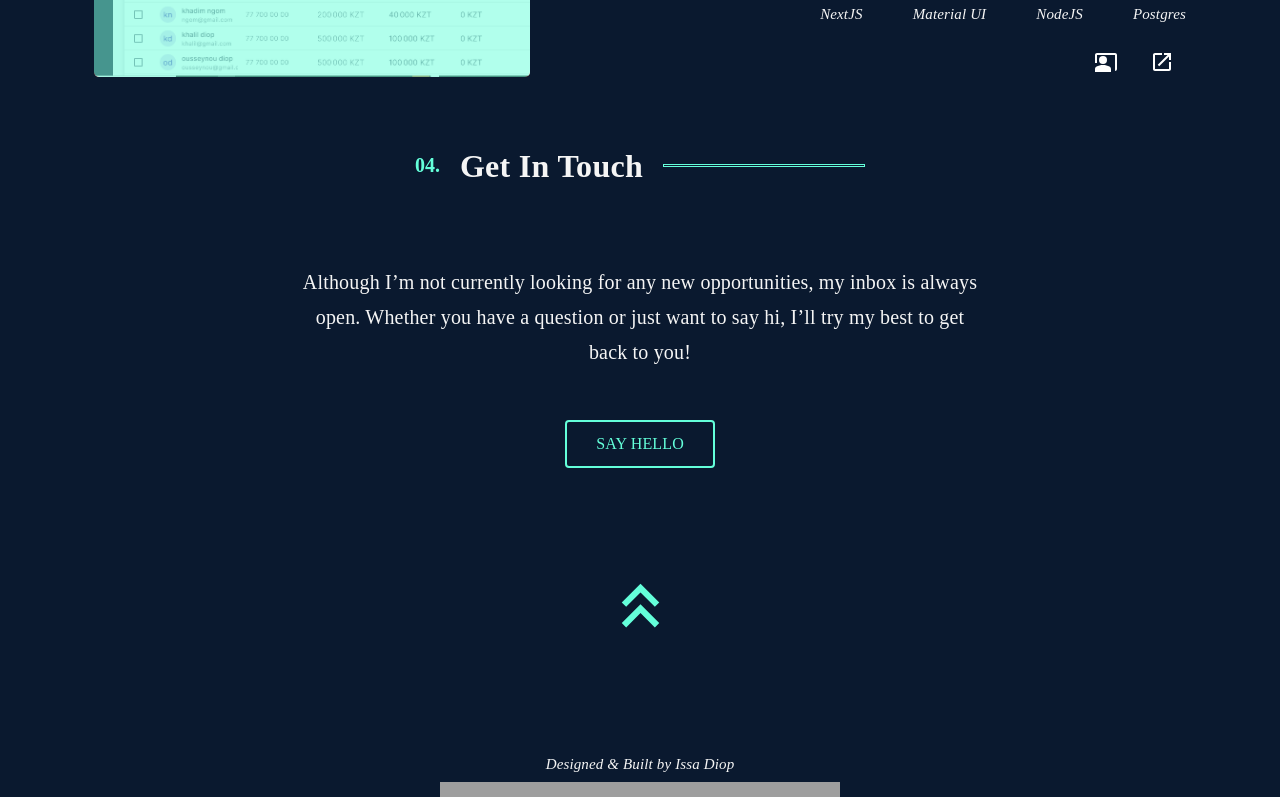
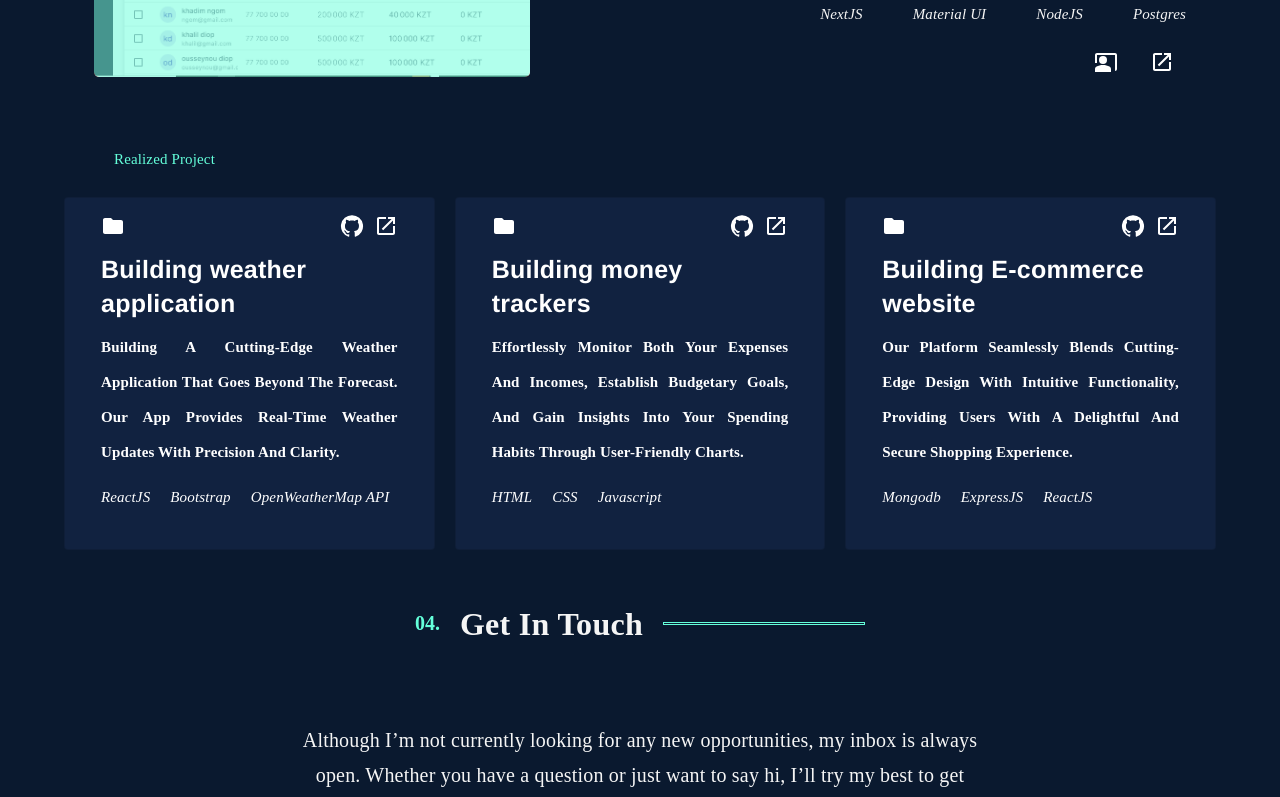
Before and after one commit to issa2580/resumev1, a React (Vite) app: page / in a window 1280 px wide. Shown: the part 3865-4662 px from the top of the page. Built offline with nearby package versions, Linux system fonts and the light colour scheme; grey boxes are pictures that could not be loaded.

Commit message:
fix work section

```diff
--- a/src/index.css
+++ b/src/index.css
@@ -1,7 +1,11 @@
 body {
   margin: 0;
   padding: 0;
+  /* 0a192f */
+  /* 020c1b */
+  /* 112240 */
   background: #0a192f;
+  /* background: #112240; */
   color: whitesmoke;
   font-family: 'Edu TAS Beginner';
 }
--- a/ui/Work/Work.tsx
+++ b/ui/Work/Work.tsx
@@ -2,9 +2,13 @@ import Box from '@mui/material/Box'
 import Container from '@mui/material/Container'
 import Typography from '@mui/material/Typography'
 import Divider from '@mui/material/Divider'
+
 import OpenInNewIcon from '@mui/icons-material/OpenInNew'
 import CoPresentIcon from '@mui/icons-material/CoPresent';
 import ClearIcon from '@mui/icons-material/Clear';
+import FolderIcon from '@mui/icons-material/Folder';
+import GitHubIcon from '@mui/icons-material/GitHub';
+
 import Ref from '../../src/assets/ref.jpg'
 import Fintra from '../../src/assets/fintra.png'
 
@@ -12,7 +16,7 @@ import '../../src/index.css'
 
 import Xarala from '../../src/assets/xarala.png'
 import ACC from '../../src/assets/acc.png'
-import { Button, Dialog, DialogActions, DialogContent, DialogContentText, DialogTitle, IconButton, Link, Slide } from '@mui/material'
+import { Button, Card, CardContent, Dialog, DialogActions, DialogContent, DialogContentText, DialogTitle, IconButton, Link, Slide } from '@mui/material'
 import React from 'react'
 import { TransitionProps } from '@mui/material/transitions'
 
@@ -35,6 +39,45 @@ const Transition = React.forwardRef(function Transition(
     return <Slide direction='up' ref={ref} {...props}></Slide>
 })
 
+const projects = [
+    {
+        folder: <FolderIcon />,
+        link: <OpenInNewIcon />,
+        github: <GitHubIcon />,
+        title: 'Building weather application',
+        desc: 'Building a cutting-edge weather application that goes beyond the forecast. Our app provides real-time weather updates with precision and clarity.',
+        stack1: 'ReactJS',
+        stack2: 'Bootstrap',
+        stack3: 'OpenWeatherMap API',
+        gitLink: 'https://github.com/issa2580/Meteo-react',
+        navLink: 'weather-app-three-snowy.vercel.app/'
+    },
+    {
+        folder: <FolderIcon />,
+        link: <OpenInNewIcon />,
+        github: <GitHubIcon />,
+        title: 'Building money trackers',
+        desc: 'Effortlessly monitor both your expenses and incomes, establish budgetary goals, and gain insights into your spending habits through user-friendly charts. ',
+        stack1: 'HTML',
+        stack2: 'CSS',
+        stack3: 'Javascript',
+        gitLink: 'https://github.com/issa2580/Gestion-budget',
+        navLink: 'gestion-budget.vercel.app'
+    },
+    {
+        folder: <FolderIcon />,
+        link: <OpenInNewIcon />,
+        github: <GitHubIcon />,
+        title: 'Building E-commerce website',
+        desc: 'Our platform seamlessly blends cutting-edge design with intuitive functionality, providing users with a delightful and secure shopping experience.',
+        stack1: 'Mongodb',
+        stack2: 'ExpressJS',
+        stack3: 'ReactJS',
+        gitLink: 'https://github.com/issa2580/idshop',
+        navLink: 'https://github.com/'
+    }
+]
+
 const Work = () => {
 
     const [open, setOpen] = React.useState(false)
@@ -46,6 +89,7 @@ const Work = () => {
     const handleClose = () => {
         setOpen(false)
     }
+
     return (
       <Box
         id='work'
@@ -169,7 +213,7 @@ const Work = () => {
                         </Box>
                         <Box
                             sx={{
-                                background:'#233554',
+                                background:'#112240',
                                 borderRadius: '5px',
                                 display: {xs: 'flex', md: 'flex'},
                                 justifyContent: {xs: 'end', md: 'center'},
@@ -431,7 +475,7 @@ const Work = () => {
                         </Box>
                         <Box
                             sx={{
-                                background:'#233554',
+                                background:'#112240',
                                 borderRadius: '5px',
                                 display: {xs: 'flex', md: 'flex'},
                                 justifyContent: {xs: 'start', md: 'center'},
@@ -750,7 +794,7 @@ const Work = () => {
                         </Box>
                         <Box
                             sx={{
-                                background:'#233554',
+                                background:'#112240',
                                 borderRadius: '5px',
                                 display: {xs: 'flex', md: 'flex'},
                                 justifyContent: {xs: 'end', md: 'center'},
@@ -955,36 +999,9 @@ const Work = () => {
                     </Box>
                 </Box>
 
-                    {/* Box Expenses Trackers  */}
-                {/* <Box
-                    sx={{
-                        display:'flex',
-                        justifyContent:'center',
-                        alignItems:'center',
-                        py:'50px'
-                    }}>
-
-                    <Box
-                        sx={{
-                            display:'flex',
-                            width:'100%',
-                            flexDirection: 'column',
-                            position: 'relative',
-                            left: '30px',
-                            gap:'10px',
-                            zIndex: 2
-                        }}>
-                        <Box
-                            sx={{
-                                display: {xs: 'flex', md: 'flex'},
-                                flexDirection: {xs: 'column', md: 'column'},
-                                justifyContent: {xs: 'start', md: 'start'},
-                                alignItems: {xs: 'start', md: 'start'},
-                                width: {xs: '90%', md: '100%'},
-                                margin: {xs: '0 10px', md: '0'}
-                            }}>
                 <Typography
                     sx={{
+                        pb: '20px',
                         fontSize: '15px',
                         textTransform: 'capitalize',
                         fontWeight: 400,
@@ -993,34 +1010,73 @@ const Work = () => {
                         fontStyle: 'normal',
                         lineHeight: '35px',
                         textAlign: 'justify',
-                                    color: '#64ffda'
+                        color: '#64ffda',
+                        mx: {xs: '50px'},
                     }}>
-                                realized project
+                        Realized project
                     </Typography>
+                <Box
+                    sx={{
+                        display: {md: 'grid', xs: 'flex'},
+                        flexDirection: {xs: 'column'},
+                        justifyContent: {xs: 'column'},
+                        alignItems: {xs: 'column'},
+                        gridTemplateColumns: 'repeat(3, 1fr)',
+                        gap: '20px',
+                        pb: '50px',
+
+                    }}>
+                    {projects.map(project =>(
+                        <Card
+                            sx={{
+                                background: '#112240',
+                                mx: {xs: '50px', md: '0px'},
+                                '&:hover': {
+                                    transition: 'all 0.3s ease',
+                                    cursor: 'pointer',
+                                    transform: 'translateY(-10px)',
+                                }
+                            }}
+                            variant='outlined'>
+                                <CardContent
+                                    sx={{
+                                        mx: '20px',
+                                        color: '#FFFFFF',
+                                    }}>
+                                    <Box sx={{display: 'flex', justifyContent: 'space-between', pb: '10px'}}>
+                                        <Box
+                                            sx={{
+
+                                                '&:hover': {
+                                                    color: '#64ffda',
+                                                }
+                                            }}>
+                                            {project.folder}
+                                        </Box>
+                                        <Box sx={{display: 'flex', gap: '10px'}}>
+                                            <Link style={{color: 'white'}} href={project.gitLink} target='_blank'>
+                                            {project.github}
+                                            </Link>
+                                            <Link style={{color: 'white'}} href={project.navLink} target='_blank'>
+                                            {project.link}
+                                            </Link>
+                                        </Box>
+                                    </Box>
                                     <Typography
                                         sx={{
-                                    fontSize: '30px',
-                                    textTransform: 'capitalize',
+                                            fontSize: '25px',
                                             fontWeight: 900,
-                                    fontFamily: 'Edu TAS Beginner',
-                                    whiteSpace: 'nowrap',
                                             fontStyle: 'normal',
-                                    lineHeight: '35px',
-                                    textAlign: 'justify',
+                                            fontFamily: 'Helvetica',
+                                            lineHeight: '34px',
+                                            '&:hover': {
+                                                color: '#64ffda',
+                                                fontSize: '28px',
+                                            }
+
                                         }}>
-                                Teranga Livre
+                                            {project.title}
                                         </Typography>
-                        </Box>
-                        <Box
-                            sx={{
-                                background:'#233554',
-                                borderRadius: '5px',
-                                display: {xs: 'flex', md: 'flex'},
-                                justifyContent: {xs: 'start', md: 'center'},
-                                alignItems: {xs: 'start', md: 'center'},
-                                width: {xs: '90%', md: '100%'},
-                                margin: {xs: '0 10px', md: '0'}
-                            }}>
                                     <Typography
                                         sx={{
                                             fontSize: '15px',
@@ -1030,31 +1086,14 @@ const Work = () => {
                                             fontStyle: 'normal',
                                             lineHeight: '35px',
                                             textAlign: 'justify',
-                                    padding: '20px 20px',
+                                            padding: '10px 0',
                                         }}>
-                            A minimal, dark blue theme for VS Code, Sublime Text, Atom, iTerm, and more. Available on Visual Studio Marketplace, Package Control, Atom Package Manager, and npm.
+                                        {project.desc}
                                     </Typography>
-                        </Box>
-                        <Box
-                            sx={{
-                                display: {xs: 'flex', md: 'flex'},
-                                flexDirection: {xs: 'column', md: 'column'},
-                                justifyContent: {xs: 'start', md: 'start'},
-                                alignItems: {xs: 'start', md: 'start'},
-                                width: {xs: '90%', md: '100%'},
-                                margin: {xs: '0 10px', md: '0'}
-                            }}>
-                            <Box
-                                sx={{
-                                    width:'100%',
-                                    display:'flex',
-                                    flexDirection: 'row',
-                                    justifyContent: 'start',
-                                    alignItems: 'start',
-                                    gap:'50px'
-                                }}>
+                                    <Box sx={{display: 'flex', gap:'20px'}}>
                                         <Typography
                                             sx={{
+                                                pb:'10px',
                                                 fontSize: '15px',
                                                 textTransform: 'capitalize',
                                                 fontWeight: 400,
@@ -1063,10 +1102,11 @@ const Work = () => {
                                                 lineHeight: '35px',
                                                 textAlign: 'justify',
                                             }}>
-                                    Bootstrap
+                                            {project.stack1}
                                         </Typography>
                                         <Typography
                                             sx={{
+                                                pb:'10px',
                                                 fontSize: '15px',
                                                 textTransform: 'capitalize',
                                                 fontWeight: 400,
@@ -1075,10 +1115,11 @@ const Work = () => {
                                                 lineHeight: '35px',
                                                 textAlign: 'justify',
                                             }}>
-                                    Django
+                                            {project.stack2}
                                         </Typography>
                                         <Typography
                                             sx={{
+                                                pb:'10px',
                                                 fontSize: '15px',
                                                 textTransform: 'capitalize',
                                                 fontWeight: 400,
@@ -1087,66 +1128,13 @@ const Work = () => {
                                                 lineHeight: '35px',
                                                 textAlign: 'justify',
                                             }}>
-                                    Django REST
+                                            {project.stack3}
                                         </Typography>
                                         </Box>
-                            <Box>
-                                <Button>
-                                    <IconButton
-                                        size='large'
-                                        aria-label='my portfolio'
-                                        aria-controls='menu-appbar'
-                                        aria-haspopup='true'
-                                        color='inherit'>
-                                        <CoPresentIcon sx={{color: '#fff'}} />
-                                    </IconButton>
-                                </Button>
-                                <Link
-                                    href='#' aria-label='Fintra' target= '_blank'>
-                                    <IconButton
-                                        size='large'
-                                        aria-label='my portfolio'
-                                        aria-controls='menu-appbar'
-                                        aria-haspopup='true'
-                                        color='inherit'>
-                                        <OpenInNewIcon sx={{color: '#fff'}} />
-                                    </IconButton>
-                                </Link>
+                                </CardContent>
+                        </Card>
+                    ))}
                 </Box>
-                        </Box>
-                    </Box>
-
-                    <Box
-                        sx={{
-                            position: 'relative',
-                            width: '100%',
-                            height: '300px',
-                            borderRadius: '5px',
-                            overflow: 'hidden',
-                            right: '30px',
-                            display: {xs: 'none', md: 'flex'},
-                            justifyContent: {xs: 'center', md: 'center'},
-                            alignItems: {xs: 'center', md: 'center'},
-                        }}>
-                        <img
-                            src={Xarala}
-                            alt="bg image"
-                            style={{
-                                position: 'absolute',
-                                width: '100%',
-                                height: '100%',
-                                objectFit: 'cover',
-                            }}
-                        />
-                        <Box
-                            sx={{
-                            width: '100%',
-                            height: '100%',
-                            background: 'rgba(100, 255, 218, 0.5)',
-                            position: 'relative',
-                        }} />
-                    </Box>
-                </Box> */}
 
 
 
```
Lines whose indentation alone changed are shown as unchanged.
